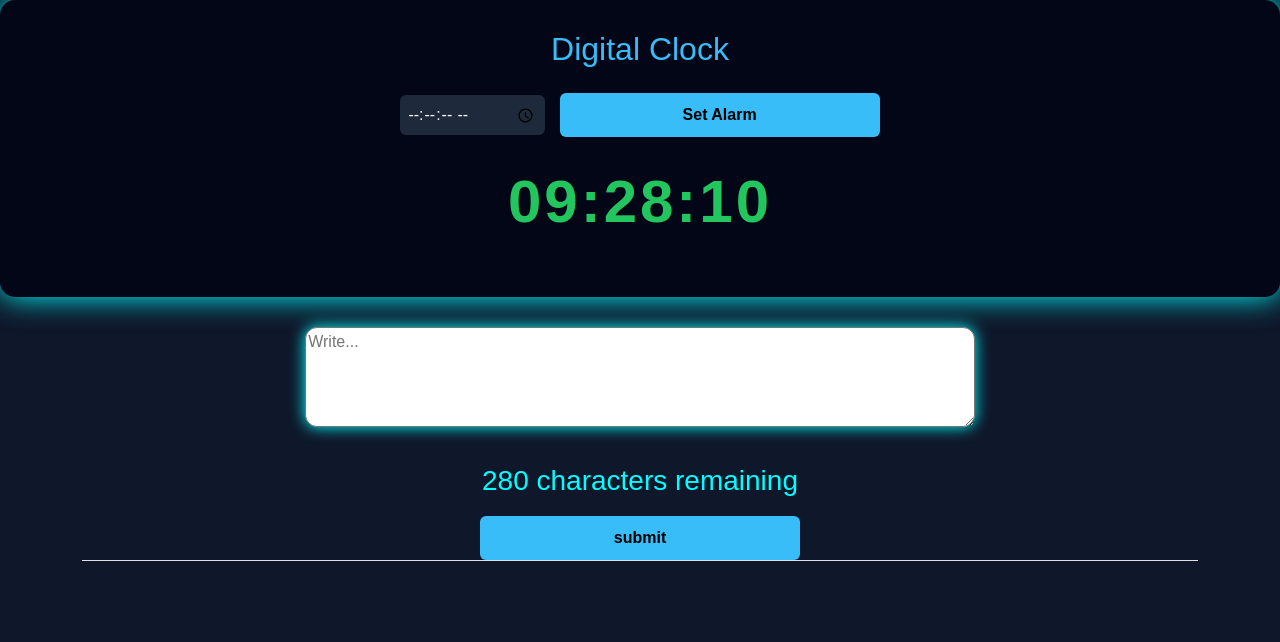
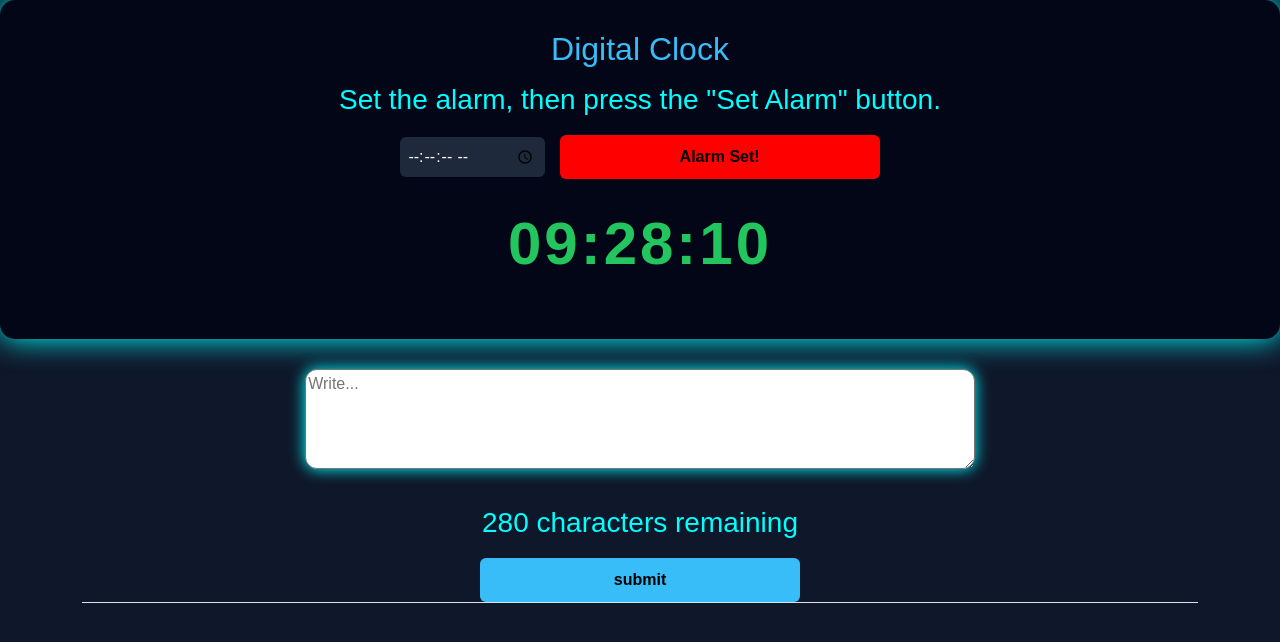
Before and after one commit to hassanalshaka2023-maker/task_planer, a website: page index.html in a window 1280 px wide. Both pictures are taken after a click on the button "Set Alarm". Drawn offline with Linux system fonts and the light colour scheme.

Commit message:
creat a h2

```diff
--- a/css/digital-clock-style.css
+++ b/css/digital-clock-style.css
@@ -52,6 +52,9 @@
     transition: 0.2s;
   }
 
+
+
+
   button:hover {
     background: #0ea5e9;
   }
--- a/index.html
+++ b/index.html
@@ -10,10 +10,12 @@
       <video width="360" height="360" autoplay muted loop playsinline>
         <source src="video/crying-miku.mp4" type="video/mp4" />
       </video>
+      <h2>Time is up!</h2>
     </span>
 
     <div class="digital-clock">
       <h2>Digital Clock</h2>
+      <h3>Set the alarm, then press the "Set Alarm" button.</h3>
       <input type="time" id="alarm-time" name="alarm-time" step="1" />
       <button id="set-alarm">Set Alarm</button>
       <span id="clock"> </span>
--- a/js/digital-clock.js
+++ b/js/digital-clock.js
@@ -1,6 +1,8 @@
 let ALARM = "";
 const audio = new Audio("audio/miku_alarm.mp3");
-const audioBreak = new Audio("audio/broken-glass-sound-effect-high-quality.mp3");
+const audioBreak = new Audio(
+  "audio/broken-glass-sound-effect-high-quality.mp3",
+);
 
 const startTime = () => {
   const today = new Date();
@@ -12,10 +14,9 @@ const startTime = () => {
   document.getElementById("clock").innerHTML = time;
 
   if (time === ALARM) {
-    //  alert("😎 Alarm!");
+    // alert("😎 Alarm!");
     soundEffect();
     fall();
-
   }
 
   setTimeout(startTime, 1000);
@@ -26,17 +27,19 @@ document.addEventListener("DOMContentLoaded", () => {
   setbtn.addEventListener("click", () => {
     const input = document.getElementById("alarm-time");
     ALARM = input.value;
+
+    setbtn.style.backgroundColor = "red";
+    setbtn.innerHTML = "Alarm Set!";
+
     console.log("Alarm set to:", ALARM);
   });
 
   startTime();
 });
 
-
-
-const soundEffect = async () =>{
+const soundEffect = async () => {
   try {
-        const video = document.getElementById('miku')
+    const video = document.getElementById("miku");
     await audioBreak.play();
 
     await new Promise((resolve) => {
@@ -44,7 +47,6 @@ const soundEffect = async () =>{
     });
     video.style.display = " inline-flex";
     await audio.play();
-
   } catch (error) {
     console.error("Playback interrupted or blocked by browser:", error);
   }
```
Lines whose indentation alone changed are shown as unchanged.
